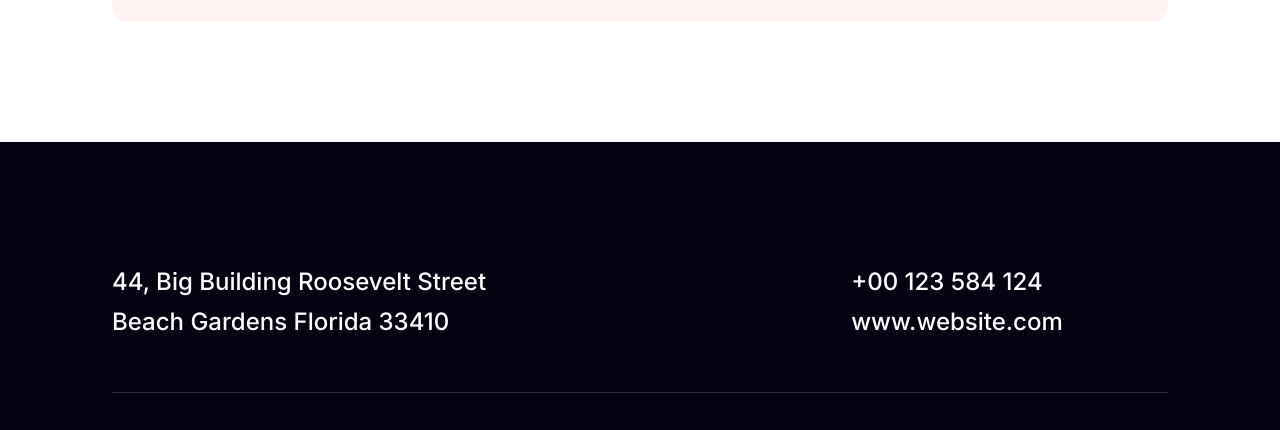
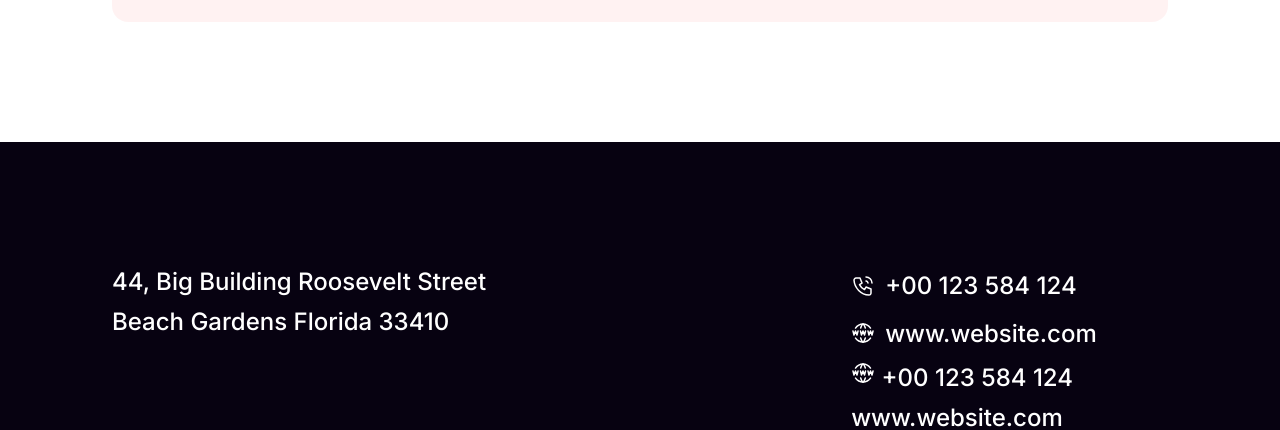
Before and after one commit to arparvejbd/assignment-1-new-year-new-mission, a plain HTML site: page index.html in a window 1280 px wide. Shown: the part 6616-7046 px from the top of the page. Drawn offline with Linux system fonts and the light colour scheme.

Commit message:
footer contact items added

```diff
--- a/index.html
+++ b/index.html
@@ -164,7 +164,23 @@
                     </p>
                 </div>
                 <div class="our-contact">
-                    <p><a href="#">+00 123 584 124</a></p>
+                    <div class="contact-items">
+                        <div class="contact-items-icon">
+                            <img src="images/icons/phone.svg" alt="">
+                        </div>
+                        <div class="contact-items-link">
+                            <a href="#">+00 123 584 124</a>
+                        </div>
+                    </div>
+                    <div class="contact-items">
+                        <div class="contact-items-icon">
+                            <img src="images/icons/internet.svg" alt="">
+                        </div>
+                        <div class="contact-items-link">
+                            <a href="#">www.website.com</a>
+                        </div>
+                    </div>
+                    <p><img src="images/icons/internet.svg" alt=""><a href="#"> +00 123 584 124</a></p>
                     <p><a href="#">www.website.com</a></p>
                 </div>
             </div>
--- a/styles/style.css
+++ b/styles/style.css
@@ -387,6 +387,15 @@ footer {
     width: 30%;
 }
 
+.our-contact .contact-items {
+    display: flex;
+    align-items: center;
+}
+
+.contact-items-icon {
+    margin: 8px 10px 0 0;
+}
+
 .our-contact a {
     text-decoration: none;
     color: #FFF;
```
Also changed, not shown: images/icons/internet.svg (added), images/icons/phone.svg (added).
